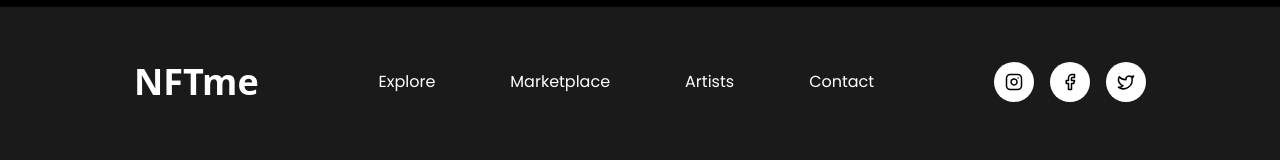
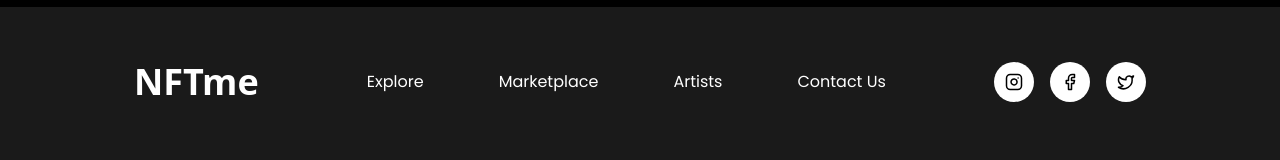
Before and after one commit to nottkhush/CarbonCrunchAssignment, a Next.js app: page / in a window 1280 px wide. Shown: the part 5213-5373 px from the top of the page. Built offline with nearby package versions, Linux system fonts and the light colour scheme.

Commit message:
07: grammar fixes

```diff
--- a/components/FooterPage.tsx
+++ b/components/FooterPage.tsx
@@ -37,7 +37,7 @@
           <a href="#">Explore</a>
           <a href="#">Marketplace</a>
           <a href="#">Artists</a>
-          <a href="/contact">Contact</a>
+          <a href="/contact">Contact Us</a>
         </nav>
 
         {/* Social icons */}
```
